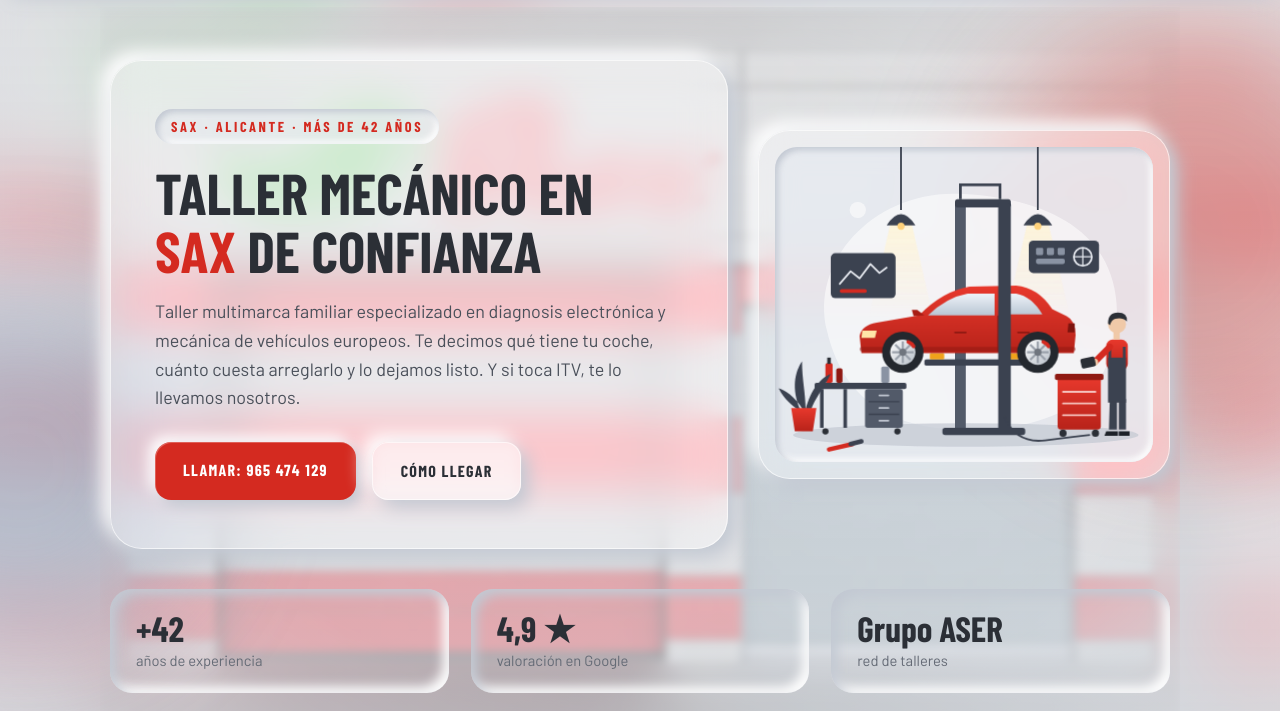
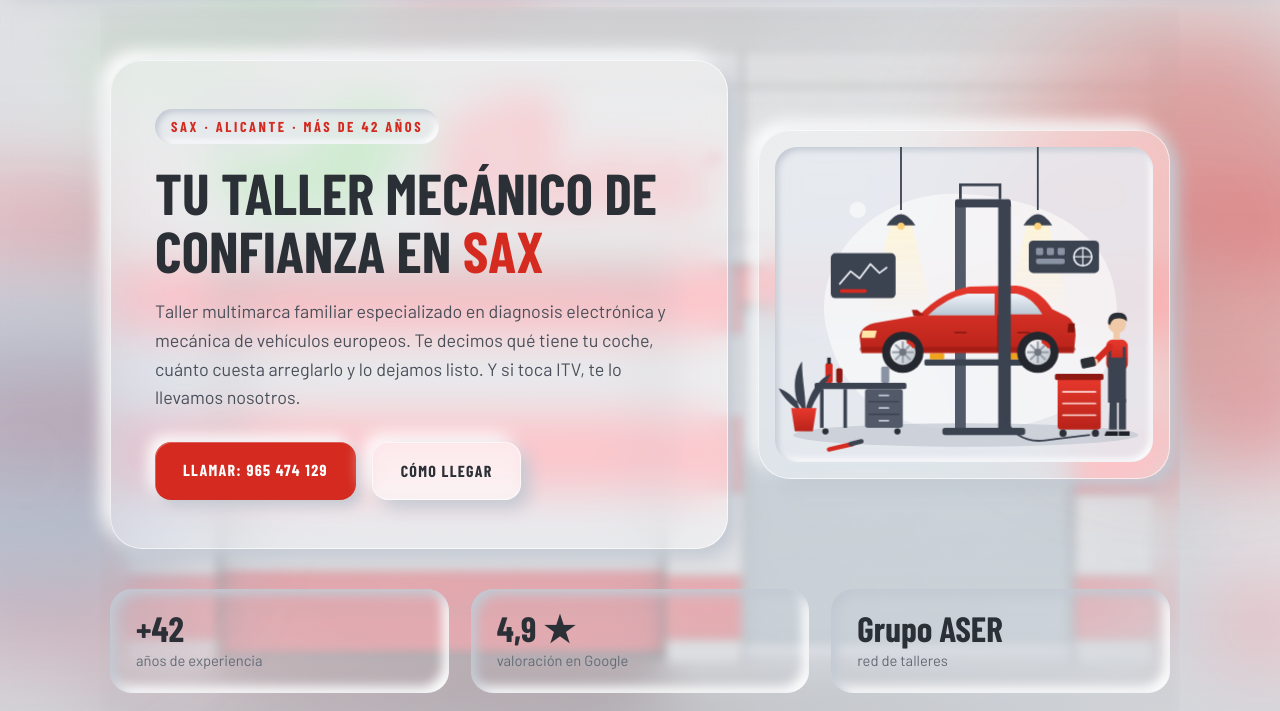
Before and after one commit to TallerDovi/tallerdovi.github.io, a plain HTML site: page index.html in a window 1280 px wide. Shown: the part 89-800 px from the top of the page. Drawn offline with nearby package versions, Linux system fonts and the light colour scheme; a web font is replaced by a local one.

Commit message:
Nuevo titular: Tu taller mecánico de confianza en Sax

```diff
--- a/index.html
+++ b/index.html
@@ -248,7 +248,7 @@ a:focus-visible,summary:focus-visible{outline:3px solid var(--red);outline-offse
     <div class="hero-grid">
       <div class="panel">
         <div class="kicker">Sax · Alicante · Más de 42 años</div>
-        <h1>Taller mecánico en <em>Sax</em> de confianza</h1>
+        <h1>Tu taller mecánico de confianza en <em>Sax</em></h1>
         <p>Taller multimarca familiar especializado en diagnosis electrónica y mecánica de vehículos europeos. Te decimos qué tiene tu coche, cuánto cuesta arreglarlo y lo dejamos listo. Y si toca ITV, te lo llevamos nosotros.</p>
         <div class="cta">
           <a class="btn" href="tel:+34965474129">Llamar: 965 474 129</a>
```
